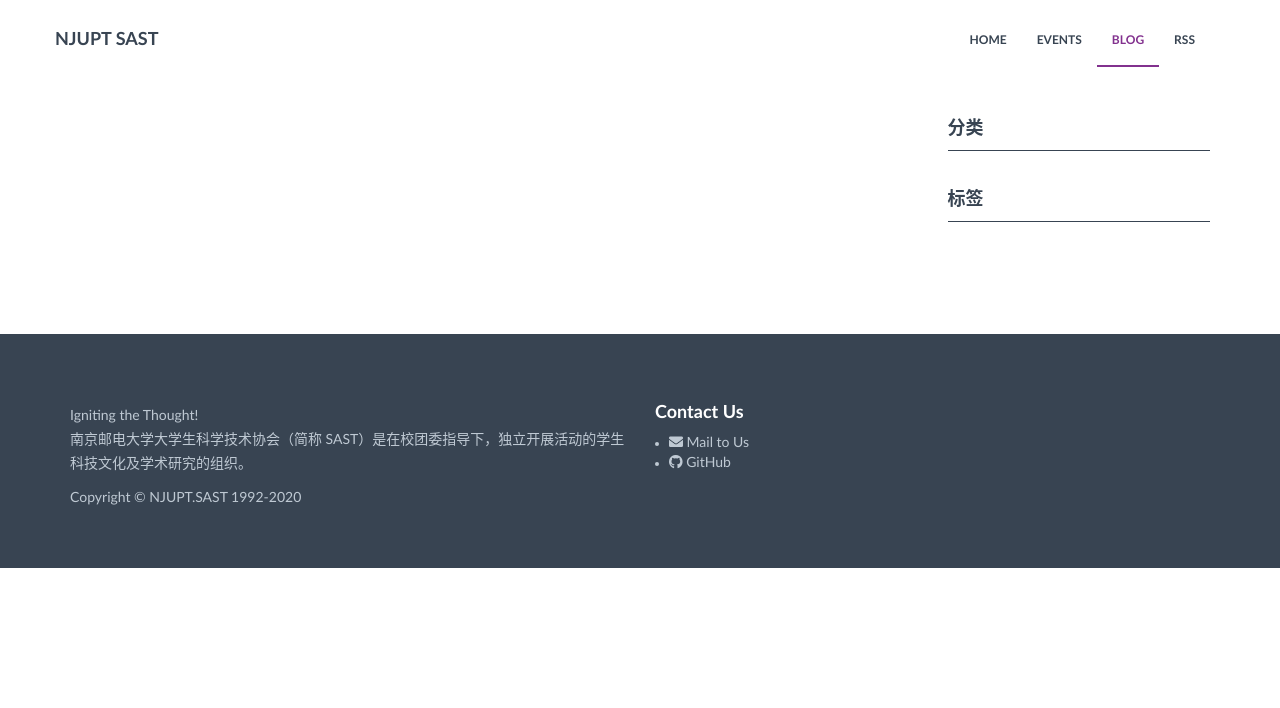
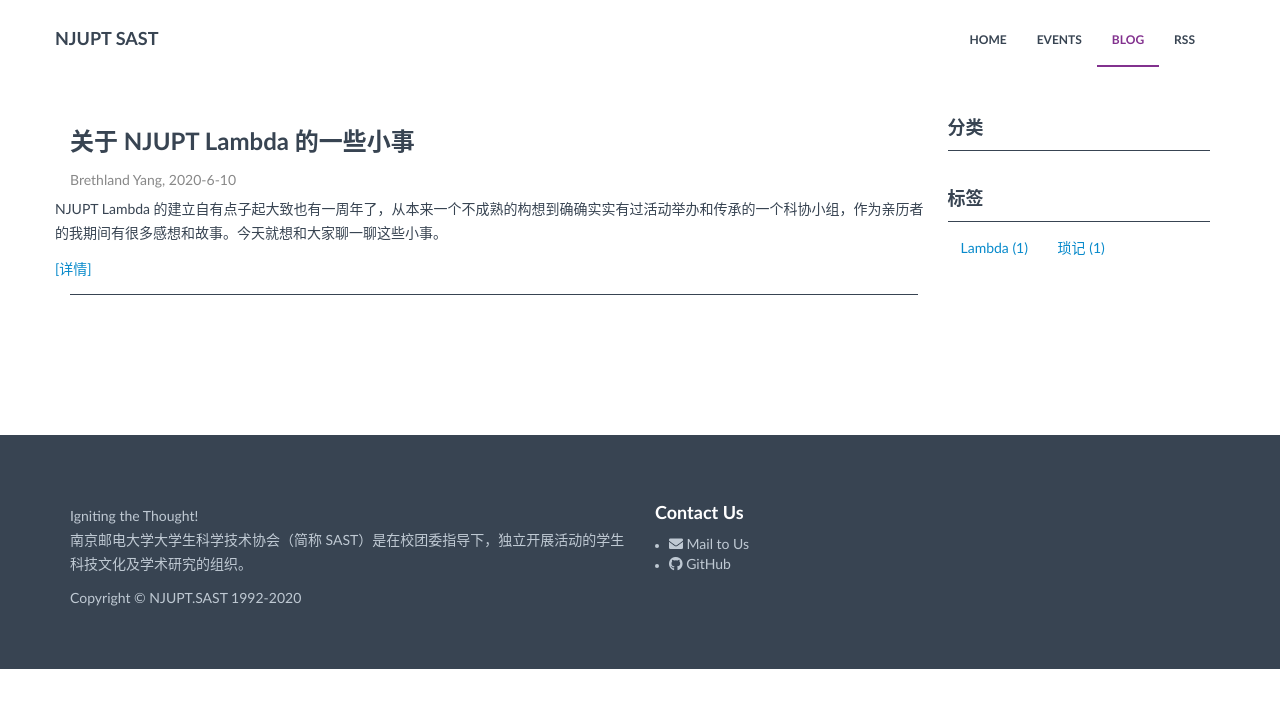
Before and after one commit to NJUPT-SAST/info, a Jekyll site: the page built from blog.html, in a window 1280 px wide. Shown: the top 708 px of the page. Built offline with Jekyll 4.4.1, drawn with Linux system fonts in a browser that asks for light colours; part of the change alters nothing that is shown.

Commit message:
Test, but not just a test.

```diff
--- a/_config.yml
+++ b/_config.yml
@@ -1,8 +1,8 @@
 title: NJUPT SAST
 brand: NJUPT SAST
 description: 南京邮电大学大学生科学技术协会官方网站
-baseurl: "" # the subpath of your site, e.g. /blog
-url: "https://njupt-sast-technology-center.github.io" # the base hostname & protocol for your site, e.g. http://example.com
+baseurl: ""
+url: "https://njupt-sast-technology-center.github.io"
 
 # Build settings
 plugins:
@@ -15,4 +15,6 @@ kramdown:
     input: GFM
     hard_wrap: false
 
+excerpt_separator: <!--more-->
+
 about: "Igniting the Thought! <br /> 南京邮电大学大学生科学技术协会（简称 SAST）是在校团委指导下，独立开展活动的学生科技文化及学术研究的组织。"
--- /dev/null
+++ b/_posts/blog/2020-06-10-something-about-NJUPT-Lambda.md
@@ -0,0 +1,44 @@
+---
+layout: post
+title: 关于 NJUPT Lambda 的一些小事
+date: 2020-06-10
+author: Brethland Yang
+categories:
+    - blog
+tags: Lambda 琐记
+permalink: /blog/2020/njupt-lambda-aniv
+---
+
+NJUPT Lambda 的建立自有点子起大致也有一周年了，从本来一个不成熟的构想到确确实实有过活动举办和传承的一个科协小组，作为亲历者的我期间有很多感想和故事。今天就想和大家聊一聊这些小事。
+
+<!--more-->
+
+##  从 Haskell 说起
+
+Lambda 组的最初雏形来自于2019年初，一个试验性质的举措。在我大一第二学期，Copper 学长（姐）开设了 Haskell 组。科协的芳草地课堂历来有个不太好的特点，到了下半学年，由于人员的流失，前来参加活动的人也日渐减少。不仅仅是 Haskell 组，大部分其他活动也面临着这个问题。我们自知不是强校，有时也很难将层次拉的有多么高，将“内卷”做的有多么激烈，但是至少在校科协的活动中可以让大家收获点什么。当然这个人员流失的现象也可以从另一方面去解释：大家都慢慢找到自己真正想做的事情了。这就是另一番话题了。
+
+我接触函数式编程和其他知识大致也是从大一下学期开始，被 Copper 各种推荐和许多讨论下，我渐渐从一头雾水到产生兴趣，从一开始的只是尝试一门“新语言”的娱乐心态，到抛弃之前的各种先入之见，以近乎朝圣者的虔诚重新进入计算机科学的大门。这种转变的重要性是显而易见的，它似乎也昭示着我将走上一条与之前截然不同的道路。
+
+临近学期末，换届工作就要开始了。Haskell 组的建立只是个试验性质，当然谈不上继任者。但是基于上文所述的问题，如果在上学期就开始给新生讲授函数式编程和其他一些国内科班很少涉及到的知识，效果又会如何呢？一个理想的大学，应该给身处其中的人提供近乎无穷的不一样的道路选择，这在日益后现代和同质化的现在是难能可贵的。一开始争取的时候，我是抱着稍微妥协的计划，在后端组兼任的同时开展非正式 Lambda 组的活动，但之后的许多事情，包括我的个人原因和科协的变化，让 NJUPT Lambda 变成了现在的这个样子，不得不说是一个很好的开始。
+
+## 分裂、缩减和扩大
+
+Lambda 的建立还包含着我的另一个设想，即探索新形式的知识交互的可能性，以及将科协作为一个学术性社团对待的极限所在。关于在招新时讲述的 Lambda 组的活动形式，包括讨论和轻松的氛围，宽泛的主题等，一方面是来源于我未进大学前的理想，另一方面，也参照了诸如 ZJU Lambda 和 TUNA 等的经验，具体在实现时，也是抱着尽力的想法去努力的。
+
+美好的设想往往赶不上现实的脚步。作为科协史上少数经历很多变故的一届，许多的计划都不再能拿过去的标准评判。现代信息网会让人人产生自己是特别的感觉，因此这种想法其实并不怎么准确，但就实际情况看来，摆着我们面前的问题主要有两个：软件研发中心的分裂和招新人数的缩减。这两件事可以说有着近乎一样的起因，也可以说代表着几乎一样的风向。
+
+一个技术社团的氛围是十分重要的前提，尽管带来的可能也会是 Peer Pressure，但也正是这种压力驱使着人们进步。营造氛围的需求使得技术团体面临着一个难题：精英化的趋势和普及性宣传的责任。一个或许更大的探讨是：技术应该无门槛地被任何人获取吗？具有一定讽刺意味的是，就算是再怎么倡导这个命题的黑客团体和圈子，结构也有很大程度上是精英化的。现代科学已经到了一个极度专业化的时代，要理解整栋大厦的结构极其耗费心智。而我相信科协在某种程度上也具有这样的二律背反：小众化？抑或是大众化？
+
+更现实的问题可能是，资格化的自我认同是公开和平等很大的一个阻碍。我并不赞成将科协成员的身份作为自我的资本，相反，它更像是一张通往可能的资源和机会的入场券，而不是所谓的资格书。为此，Lambda 组将坚持无门槛和无界限的活动开展，不管是入门的知识介绍，还是有一定深度和创造意味的头脑风暴，沙龙，我们都会试着去开拓。这也是科协面向未来的扩大化举措，也是“开源平等”的具体体现。
+
+## 天翻地覆
+
+接近第二学期的尾声，是时候来给本学期的 Lambda 组下个结论了。
+
+本来将是重心的2020年上半年，因为诸多不愉快的事情而成为了不尽如人意的半年。本想作为在 NJUPT 完成的最后一件事，然后将其好好地交给他人的设想也消逝干净了。当然这不仅仅是 Lambda 组的问题，自我愧疚也无法解决问题。毋宁说，事后揽责反而会是自负的表现。
+
+大疫情流行下我试着整理心绪，理解是什么出了问题，接下来该怎么办。事实上，在这种非日常下我们却获得了近乎无限的日常，这半年或许是最有可能做出改变，尝试新事物和找到可能性的半年。这段时间我也试着参与和体验了一次（可能还会有多次）的小圈子中的“读书会”，并希冀以之为基础在 Lambda 组织一次真正的沙龙。我希望在暑假我们会有一些活动的开展，无关于可能的身份认同，或是拘谨的自我胆怯，我们希望更多的人能参与进来，让 NJUPT Lambda 真正成为 NJUPT 的 Lambda。
+
+群星里将人类定义为具有理想本心的种族，那么相对应的，NJUPT Lambda 的理想本心是什么？我们认为，每个人都有平等的获知和接触计算机科学和技术的权利，并为函数式编程和计算机科学知识的普及做出不懈努力。
+
+那么，新的一年也希望能多多关照了！
```
